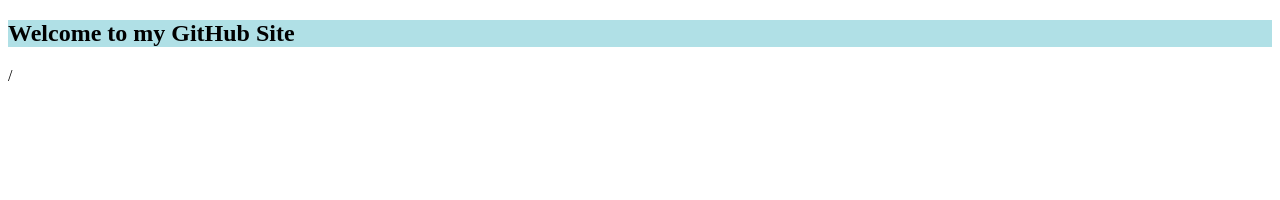
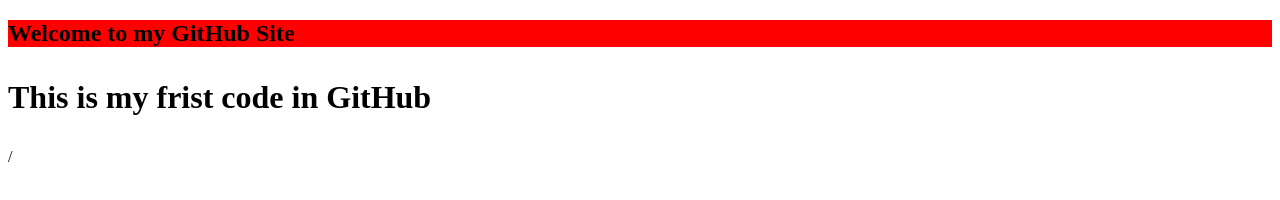
Before and after one commit to karalerutuja729/angular1, a plain HTML site: page index.html in a window 1280 px wide. Drawn offline with Linux system fonts and the light colour scheme.

Commit message:
Update index.html

```diff
--- a/index.html
+++ b/index.html
@@ -3,5 +3,7 @@
   <head>
     <title>GitHub</title>
   </head>
-    <h2  style="background-color:powderblue;">Welcome to my GitHub Site</h2>
+    <centre><h2  style="background-color:red;">Welcome to my GitHub Site</h2></centre>
+  <centre><h1><p>This is my frist code in GitHub</p></h1></centre>
+
   /<html>
```
